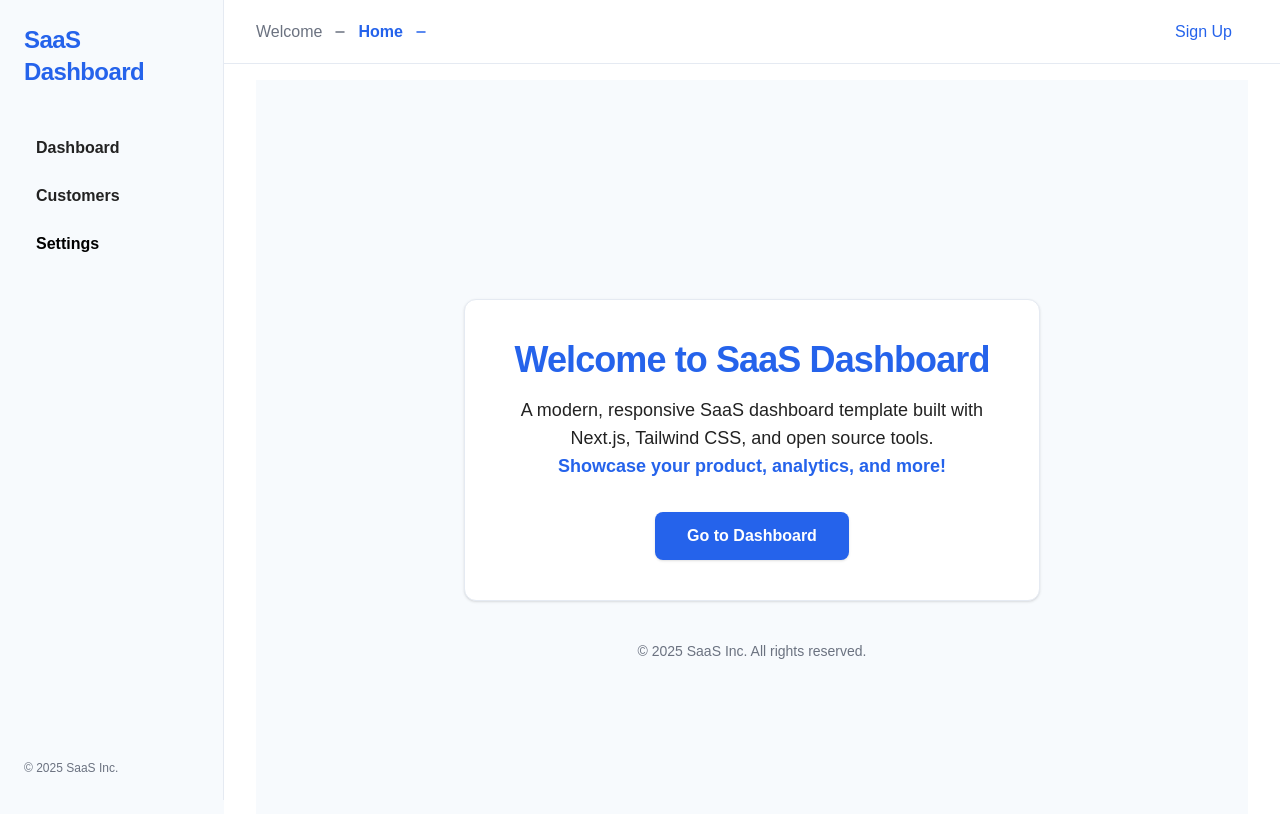
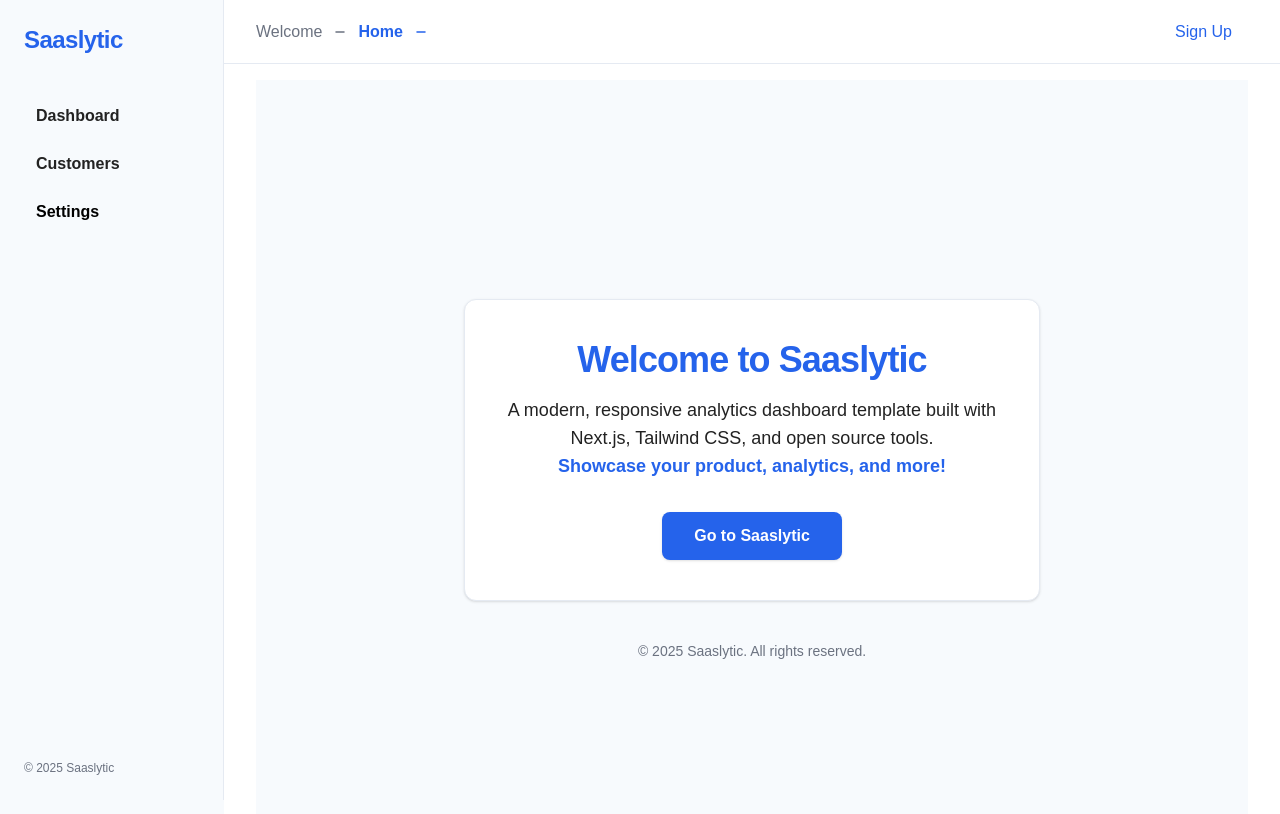
Before and after one commit to Muhammad124Ahmad/Saas-NextJS-Dashboard, a Next.js app: page / in a window 1280 px wide. Shown: the top 814 px of the page. Built offline with nearby package versions, Linux system fonts and the light colour scheme; no server answers.

Commit message:
Rebrand app to 'Saaslytic' across all UI and metadata

```diff
--- a/src/app/customers/page.tsx
+++ b/src/app/customers/page.tsx
@@ -222,7 +222,7 @@ export default function CustomersPage() {
                 {editingId === row.id ? (
                   <>
                     <div>
-                      <span className="block text-xs text-gray-500 mb-1">Name</span>
+                      <span className="block text-xs text-black mb-1">Name</span>
                       <input
                         className="border p-1 rounded w-full text-gray-900"
                         value={editData.name}
@@ -230,7 +230,7 @@ export default function CustomersPage() {
                       />
                     </div>
                     <div>
-                      <span className="block text-xs text-gray-500 mb-1">Plan</span>
+                      <span className="block text-xs text-black mb-1">Plan</span>
                       <input
                         className="border p-1 rounded w-full text-gray-900"
                         value={editData.plan}
@@ -268,12 +268,12 @@ export default function CustomersPage() {
                 ) : (
                   <>
                     <div className="flex justify-between items-center">
-                      <span className="block text-xs text-gray-500">Name</span>
-                      <span className="font-medium">{row.name}</span>
+                      <span className="block text-xs text-black">Name</span>
+                      <span className="font-medium text-black">{row.name}</span>
                     </div>
                     <div className="flex justify-between items-center">
-                      <span className="block text-xs text-gray-500">Plan</span>
-                      <span>{row.plan}</span>
+                      <span className="block text-xs text-black">Plan</span>
+                      <span className="text-black font-medium">{row.plan}</span>
                     </div>
                     <div className="flex justify-between items-center">
                       <span className="block text-xs text-gray-500">Status</span>
--- a/src/app/dashboard/page.tsx
+++ b/src/app/dashboard/page.tsx
@@ -88,7 +88,7 @@ export default function DashboardPage() {
   return (
     <ProtectedRoute>
   <main className="p-4 sm:p-6 md:p-8">
-  <h1 className="text-2xl sm:text-3xl font-bold mb-6 sm:mb-8 text-[#222] tracking-tight">Dashboard</h1>
+  <h1 className="text-2xl sm:text-3xl font-bold mb-6 sm:mb-8 text-[#222] tracking-tight">Saaslytic</h1>
         {/* Stats */}
   <div className="grid grid-cols-1 sm:grid-cols-2 lg:grid-cols-4 gap-4 sm:gap-6 mb-8 sm:mb-10">
           <div className="bg-white border border-[#e5eaf2] rounded-xl shadow-sm p-4 sm:p-6 text-center transition-transform duration-200 hover:scale-105 hover:shadow-md">
--- a/src/app/layout.tsx
+++ b/src/app/layout.tsx
@@ -6,8 +6,8 @@ import TopBar from "../components/TopBar";
 import Sidebar from "../components/Sidebar";
 
 export const metadata: Metadata = {
-  title: "SaaS Dashboard",
-  description: "Modern SaaS dashboard app",
+  title: "Saaslytic",
+  description: "Modern analytics dashboard app",
 };
 
 export default function RootLayout({ children }: { children: React.ReactNode }) {
--- a/src/app/page.tsx
+++ b/src/app/page.tsx
@@ -2,14 +2,14 @@ export default function LandingPage() {
   return (
     <main className="flex flex-col items-center justify-center min-h-screen bg-[#f7fafd] font-sans">
       <div className="bg-white border border-[#e5eaf2] rounded-xl shadow-sm p-10 max-w-xl w-full text-center">
-        <h1 className="text-4xl font-bold mb-4 text-[#2563eb] tracking-tight">Welcome to SaaS Dashboard</h1>
+  <h1 className="text-4xl font-bold mb-4 text-[#2563eb] tracking-tight">Welcome to Saaslytic</h1>
         <p className="text-lg text-[#222] mb-8 font-medium">
-          A modern, responsive SaaS dashboard template built with Next.js, Tailwind CSS, and open source tools.<br />
+          A modern, responsive analytics dashboard template built with Next.js, Tailwind CSS, and open source tools.<br />
           <span className="text-[#2563eb] font-semibold">Showcase your product, analytics, and more!</span>
         </p>
-        <a href="/dashboard" className="inline-block bg-[#2563eb] hover:bg-[#1d4ed8] text-white px-8 py-3 rounded-lg font-semibold shadow transition-all duration-150">Go to Dashboard</a>
+  <a href="/dashboard" className="inline-block bg-[#2563eb] hover:bg-[#1d4ed8] text-white px-8 py-3 rounded-lg font-semibold shadow transition-all duration-150">Go to Saaslytic</a>
       </div>
-      <footer className="mt-10 text-[#6b7280] text-sm select-none">&copy; 2025 SaaS Inc. All rights reserved.</footer>
+  <footer className="mt-10 text-[#6b7280] text-sm select-none">&copy; 2025 Saaslytic. All rights reserved.</footer>
     </main>
   );
 }
--- a/src/components/Sidebar.tsx
+++ b/src/components/Sidebar.tsx
@@ -31,7 +31,7 @@ export default function Sidebar() {
             : "bg-[#f7fafd] border-r border-[#e5eaf2] flex flex-col p-6 z-40 lg:static lg:w-56 lg:z-30 lg:translate-x-0"
         }
       >
-        <div className="text-2xl font-extrabold mb-10 tracking-tight text-[#2563eb] select-none">SaaS Dashboard</div>
+  <div className="text-2xl font-extrabold mb-10 tracking-tight text-[#2563eb] select-none">Saaslytic</div>
         <nav className="flex-1">
           <ul className="space-y-2">
             <li>
@@ -45,7 +45,7 @@ export default function Sidebar() {
             </li>
           </ul>
         </nav>
-        <div className="mt-auto text-xs text-[#6b7280] select-none">&copy; 2025 SaaS Inc.</div>
+  <div className="mt-auto text-xs text-[#6b7280] select-none">&copy; 2025 Saaslytic</div>
       </aside>
     </>
   );
--- a/src/utils/sectionTitle.ts
+++ b/src/utils/sectionTitle.ts
@@ -2,7 +2,7 @@ import { usePathname } from "next/navigation";
 import React from "react";
 
 export function getSectionTitle(pathname: string) {
-  if (pathname.startsWith("/dashboard")) return "Dashboard";
+  if (pathname.startsWith("/dashboard")) return "Saaslytic";
   if (pathname.startsWith("/customers")) return "Customers";
   if (pathname.startsWith("/settings")) return "Settings";
   if (pathname === "/") return "Home";
```
